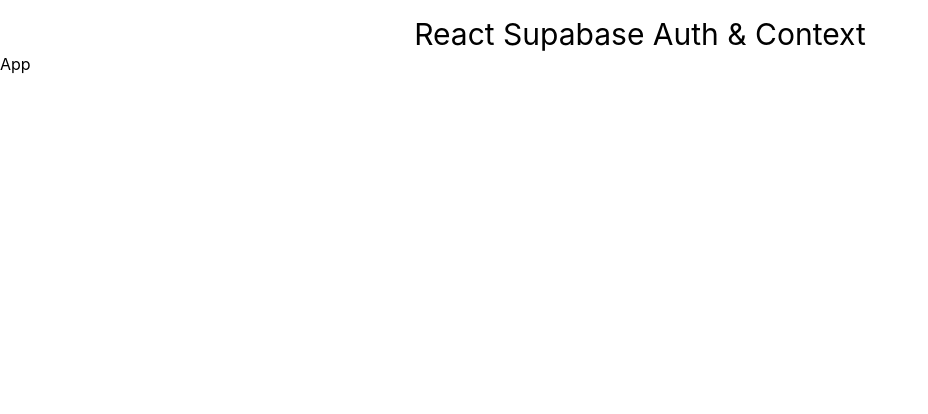
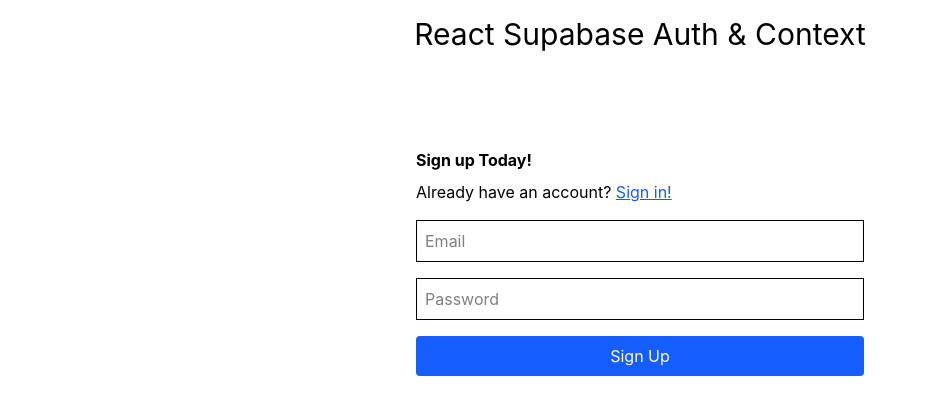
Before and after one commit to VladislavProhorov123/Auth-Dashboard, a React (Vite) app: page / in a window 1280 px wide. Shown: the top 414 px of the page, without its empty margins (0-928 px from the left). Built offline with nearby package versions, Linux system fonts and the light colour scheme.

Commit message:
SignUp component

```diff
--- a/src/App.jsx
+++ b/src/App.jsx
@@ -1,7 +1,10 @@
 import React from 'react'
+import Signup from './components/Signup'
 
 export default function App() {
   return (
-    <div>App</div>
+    <div>
+      <Signup />
+    </div>
   )
 }
--- a/src/components/Signup.jsx
+++ b/src/components/Signup.jsx
@@ -1,7 +1,27 @@
-import React from 'react'
+import React, { useState } from 'react'
+import { Link } from 'react-router-dom'
+import { UserAuth } from '../context/AuthContext'
 
 export default function Signup() {
+  const [email, setEmail] = useState('')
+  const [password, setPassword] = useState('')
+  const [loading, setLoading] = useState(false)
+  const [error, setError] = useState(null)
+
+  const {session} = UserAuth()
+
   return (
-    <div>Signup</div>
+    <div>
+      <form  className='max-w-md m-auto pt-24'>
+        <h2 className="font-bold pb-2">Sign up Today!</h2>
+        <p>Already have an account? <Link className='text-blue-600 underline' to="/signin">Sign in!</Link></p>
+
+        <div className="flex flex-col gap-4 pt-4">
+          <input placeholder='Email' type="email" className='border p-2' />
+          <input placeholder='Password' type="password" className='border p-2' />
+          <button type="submit" disabled={loading} className='bg-blue-600 text-white p-2 rounded'>Sign Up</button>
+        </div>
+      </form>
+    </div>
   )
 }
--- /dev/null
+++ b/src/context/AuthContext.jsx
@@ -0,0 +1,17 @@
+import {createContext, useEffect, useState, useContext} from "react"
+
+const AuthContext = createContext()
+
+export const AuthContextProvider = ({children}) => {
+  const [session, setSession] = useState(undefined)
+
+  return (
+    <AuthContext.Provider value={{session}} >
+      {children}
+    </AuthContext.Provider>
+  )
+}
+
+export const UserAuth = () => {
+  return useContext(AuthContext)
+}
--- a/src/main.jsx
+++ b/src/main.jsx
@@ -1,13 +1,15 @@
-import { StrictMode } from 'react'
-import { createRoot } from 'react-dom/client'
-import './index.css'
-import { RouterProvider } from 'react-router-dom'
-import { router } from './router.jsx'
+import { StrictMode } from "react";
+import { createRoot } from "react-dom/client";
+import "./index.css";
+import { RouterProvider } from "react-router-dom";
+import { router } from "./router.jsx";
+import { AuthContextProvider } from "./context/AuthContext.jsx";
 
-createRoot(document.getElementById('root')).render(
+createRoot(document.getElementById("root")).render(
   <StrictMode>
-    <h1 className='text-center pt-4 text-3xl'>React Supabase Auth & Context</h1>
-    <RouterProvider router={router}>
-    </RouterProvider>
+    <h1 className="text-center pt-4 text-3xl">React Supabase Auth & Context</h1>
+    <AuthContextProvider>
+      <RouterProvider router={router} />
+    </AuthContextProvider>
   </StrictMode>,
-)
+);
```
